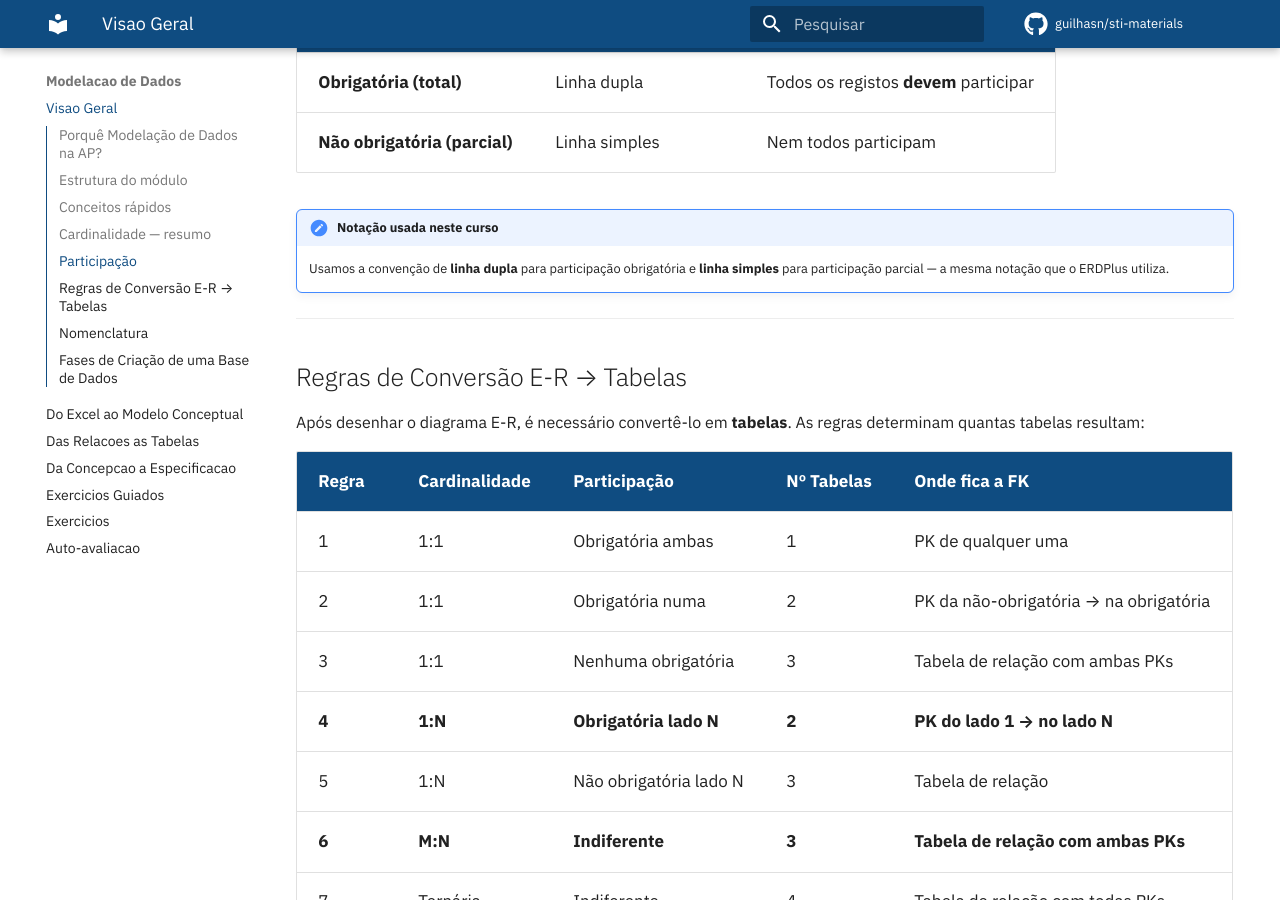
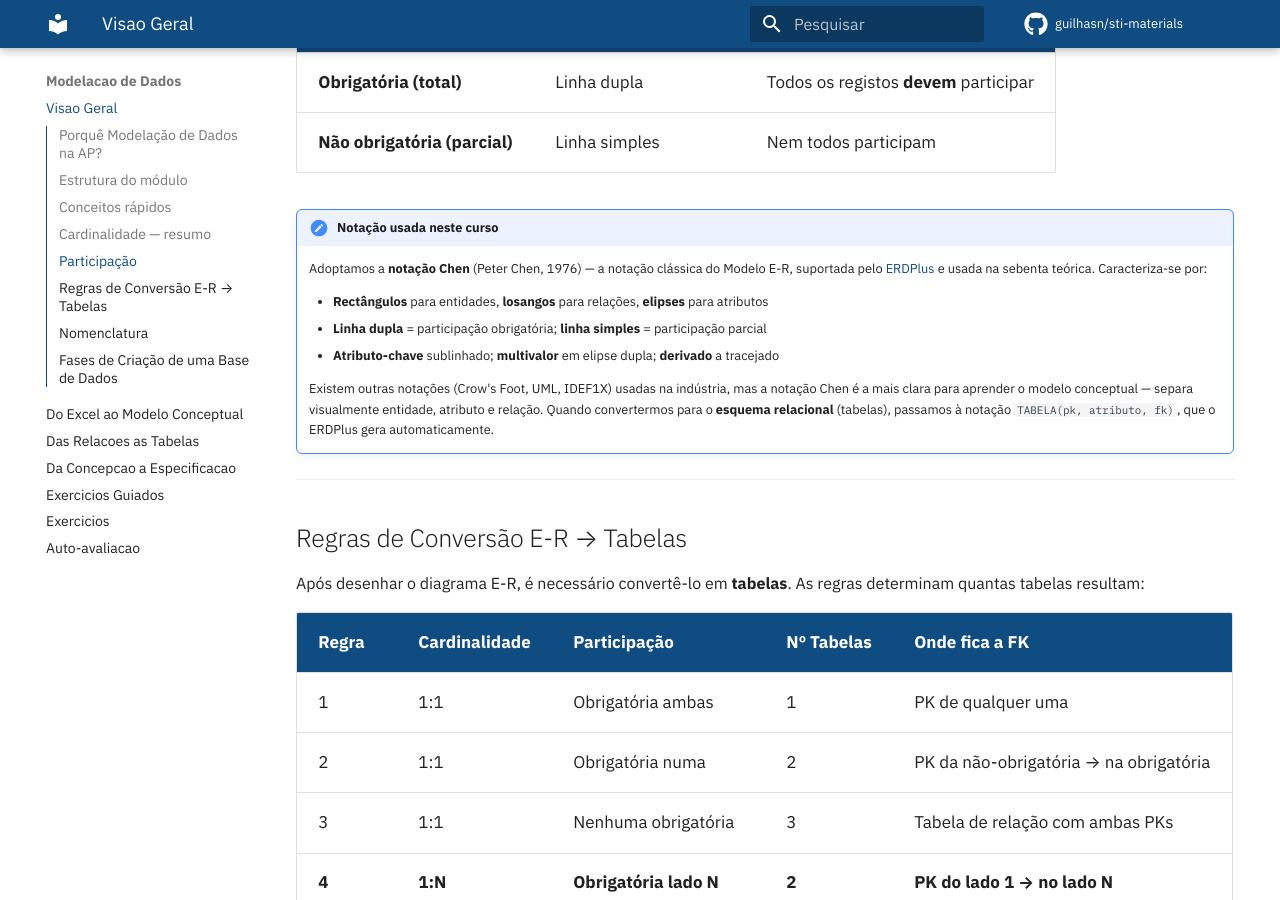
Before and after one commit to guilhasn/sti-materials, an MkDocs documentation site: the page built from docs/er/index.md, in a window 1280 px wide and 900 px high, scrolled down 2683 px. Built offline with MkDocs 1.6.1 and Material for MkDocs 9.7.7, drawn with Linux system fonts in a browser that asks for light colours; comment, search, counter and statistics services are not loaded.

Commit message:
docs(er): explicitar adopcao da notacao Chen do ERDPlus
Co-Authored-By: Claude Opus 4.6 <noreply@anthropic.com>

```diff
--- a/docs/er/index.md
+++ b/docs/er/index.md
@@ -67,7 +67,13 @@ O **Modelo E-R** fornece uma forma visual de projectar a estrutura dos dados **a
 | **Não obrigatória (parcial)** | Linha simples | Nem todos participam |
 
 !!! note "Notação usada neste curso"
-    Usamos a convenção de **linha dupla** para participação obrigatória e **linha simples** para participação parcial — a mesma notação que o ERDPlus utiliza.
+    Adoptamos a **notação Chen** (Peter Chen, 1976) — a notação clássica do Modelo E-R, suportada pelo [ERDPlus](https://erdplus.com) e usada na sebenta teórica. Caracteriza-se por:
+
+    - **Rectângulos** para entidades, **losangos** para relações, **elipses** para atributos
+    - **Linha dupla** = participação obrigatória; **linha simples** = participação parcial
+    - **Atributo-chave** sublinhado; **multivalor** em elipse dupla; **derivado** a tracejado
+
+    Existem outras notações (Crow's Foot, UML, IDEF1X) usadas na indústria, mas a notação Chen é a mais clara para aprender o modelo conceptual — separa visualmente entidade, atributo e relação. Quando convertermos para o **esquema relacional** (tabelas), passamos à notação `TABELA(pk, atributo, fk)`, que o ERDPlus gera automaticamente.
 
 ---
 
```
Also changed, not shown: docs/er/aula-06.md (+3 -0 lines).
